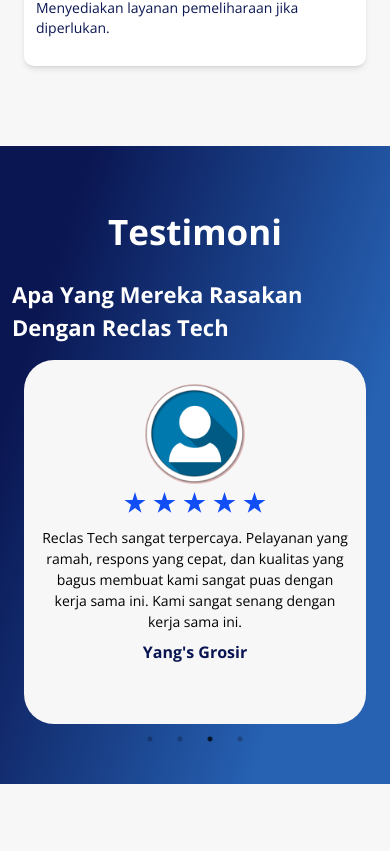
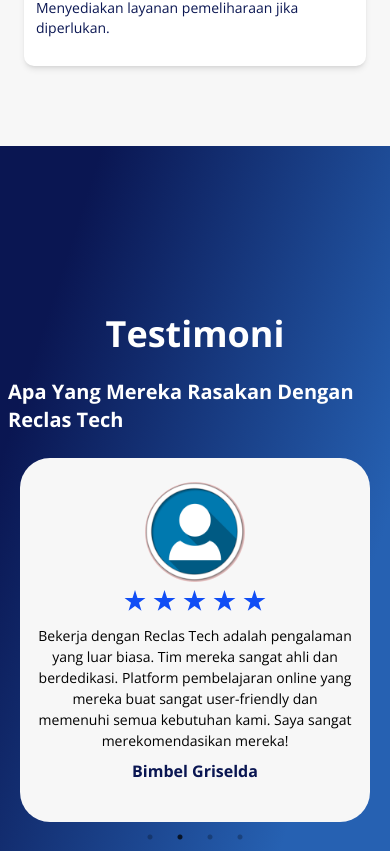
Before and after one commit to RozKoy/ReclasTech, a React (Vite) app: page / in a window 390 px wide. Shown: the part 6233-7084 px from the top of the page. Built offline with nearby package versions, Linux system fonts and the light colour scheme.

Commit message:
fix(responsive): testi section

```diff
--- a/src/Components/CardTesti.jsx
+++ b/src/Components/CardTesti.jsx
@@ -1,37 +1,50 @@
 /* eslint-disable react/no-unescaped-entities */
 import { Component } from "react";
 import Slider from "react-slick";
+
 import CardTesti2 from "./CardTesti2";
 
 export default class MultipleItems extends Component {
 	render() {
 		const settings = {
+			autoplaySpeed: 4000,
+			slidesToScroll: 1,
+			slidesToShow: 3,
+			autoplay: true,
+			infinite: true,
+			speed: 750,
 			dots: true,
-      infinite: true,
-      speed: 500,
-      slidesToShow: 3,
-      slidesToScroll: 1,
-      autoplay: true,
-      autoplaySpeed: 3000,
 			responsive: [
 				{
 					breakpoint: 768, // Breakpoint for medium screens and below (md)
 					settings: {
+						slidesToScroll: 1,
+						slidesToShow: 1,
 						arrows: false,
-            slidesToShow: 1,
-            slidesToScroll: 1,
 					},
 				},
 			],
 		};
+
 		return (
 			<div>
 				<Slider {...settings}>
-          <CardTesti2 name="PT. ElyNaz IndoMasr" teks="Reclas Tech benar-benar mengerti apa yang kami butuhkan. Mereka membantu kami mengembangkan sistem manajemen inventaris yang sangat membantu dalam operasional sehari-hari. Komunikasi yang lancar dan hasil yang memuaskan membuat kami sangat senang dengan kerja sama ini."/>
-          <CardTesti2 name="Bimbel Griselda" teks="Bekerja dengan Reclas Tech adalah pengalaman yang luar biasa. Tim mereka sangat ahli dan berdedikasi. Platform pembelajaran online yang mereka buat sangat user-friendly dan memenuhi semua kebutuhan kami. Saya sangat merekomendasikan mereka!"/>
-          <CardTesti2 name="Yang's Grosir" teks="Reclas Tech sangat terpercaya. Pelayanan yang ramah, respons yang cepat, dan kualitas yang bagus membuat kami sangat puas dengan kerja sama ini. Kami sangat senang dengan kerja sama ini."/>
-          <CardTesti2 teks ="Saya sangat terkesan dengan layanan dari Reclas Tech. Tim mereka profesional dan sangat responsif terhadap kebutuhan kami. Website yang dibuat membantu kami dalam mengembangkan usaha. Kami pasti akan bekerja sama lagi di masa depan!" name="Kedai Bu Titin" />
-
+					<CardTesti2
+						name="PT. ElyNaz IndoMasr"
+						teks="Reclas Tech benar-benar mengerti apa yang kami butuhkan. Mereka membantu kami mengembangkan sistem manajemen inventaris yang sangat membantu dalam operasional sehari-hari. Komunikasi yang lancar dan hasil yang memuaskan membuat kami sangat senang dengan kerja sama ini."
+					/>
+					<CardTesti2
+						name="Bimbel Griselda"
+						teks="Bekerja dengan Reclas Tech adalah pengalaman yang luar biasa. Tim mereka sangat ahli dan berdedikasi. Platform pembelajaran online yang mereka buat sangat user-friendly dan memenuhi semua kebutuhan kami. Saya sangat merekomendasikan mereka!"
+					/>
+					<CardTesti2
+						name="Yang's Grosir"
+						teks="Reclas Tech sangat terpercaya. Pelayanan yang ramah, respons yang cepat, dan kualitas yang bagus membuat kami sangat puas dengan kerja sama ini. Kami sangat senang dengan kerja sama ini."
+					/>
+					<CardTesti2
+						teks="Saya sangat terkesan dengan layanan dari Reclas Tech. Tim mereka profesional dan sangat responsif terhadap kebutuhan kami. Website yang dibuat membantu kami dalam mengembangkan usaha. Kami pasti akan bekerja sama lagi di masa depan!"
+						name="Kedai Bu Titin"
+					/>
 				</Slider>
 			</div>
 		);
--- a/src/Components/CardTesti2.jsx
+++ b/src/Components/CardTesti2.jsx
@@ -1,5 +1,5 @@
 /* eslint-disable react/no-unescaped-entities */
-import Star from "./Icon/Star"
+import Star from "./Icon/Star";
 
 const CardTesti2 = (props) => {
 	return (
@@ -7,21 +7,27 @@
 			<div className="bg-srWhite h-[364px] rounded-[30px] text-center px-4 py-6">
 				<div className="wrap flex  flex-col h-full items-center">
 					<div className="img w-[100px] h-[100px] bg bg-red-200 rounded-full">
-                  <img className="h-full object-cover" src="Images/userr.png" alt="" />
+						<img
+							className="h-full object-cover"
+							src="Images/userr.png"
+							alt=""
+						/>
 					</div>
 					<div className="star mt-2">
 						<Star />
 					</div>
 					<div className="teks m-auto md:w-[80%] mt-3">
-                  <div className="text-[14px] text-[#] text-center">
+						<p className="text-[14px] text-[#] text-center">
 							{props.teks}
-                  </div>
-                  <div className="font-bold mt-2 text-primary">{props.name}</div>
+						</p>
+						<p className="font-bold mt-2 text-primary">
+							{props.name}
+						</p>
 					</div>
 				</div>
 			</div>
 		</div>
-  )
-}
+	);
+};
 
-export default CardTesti2
+export default CardTesti2;
--- a/src/pages/home.jsx
+++ b/src/pages/home.jsx
@@ -332,7 +332,7 @@
 					</h2>
 					<h3
 						data-aos="fade-up"
-						className="subhead max-[320px]:text-sm text-xl md:text-3xl text-primary text-center mx-auto my-6 container font-bold"
+						className="subhead max-[320px]:text-sm text-xl md:text-3xl text-primary text-center md:text-start mx-auto my-6 container font-bold"
 					>
 						Peta Jalan Pembuatan Proyek
 					</h3>
@@ -346,22 +346,24 @@
 			{/* Testi */}
 			<div
 				id="testi"
-				className="testi py-[60px] md:py-[80px] md:px-0 px-3"
+				className="testi py-20 md:py-24 md:px-3 px-2 min-h-screen flex items-center"
 			>
-				<div
+				<div className="w-full">
+					<h2
 						data-aos="fade-up"
-					className="head text-[35px] md:text-[40px] font-bold text-center mb-5 text-white"
+						className="head max-[320px]:text-2xl text-4xl md:text-5xl font-bold text-center text-white"
 					>
 						Testimoni
-				</div>
-				<div
+					</h2>
+					<h3
 						data-aos="fade-up"
-					className="subhead text-[22px] md:text-[27px] text-white m-auto container font-bold mb-4"
+						className="subhead max-[320px]:text-sm text-xl md:text-3xl text-white m-auto container font-bold my-6"
 					>
 						Apa Yang Mereka Rasakan Dengan Reclas Tech
-				</div>
+					</h3>
 					<div data-aos="fade-up" className="container m-auto wrap">
 						<CardTesti />
+					</div>
 				</div>
 			</div>
 			{/* Testi */}
```
Lines whose indentation alone changed are shown as unchanged.
